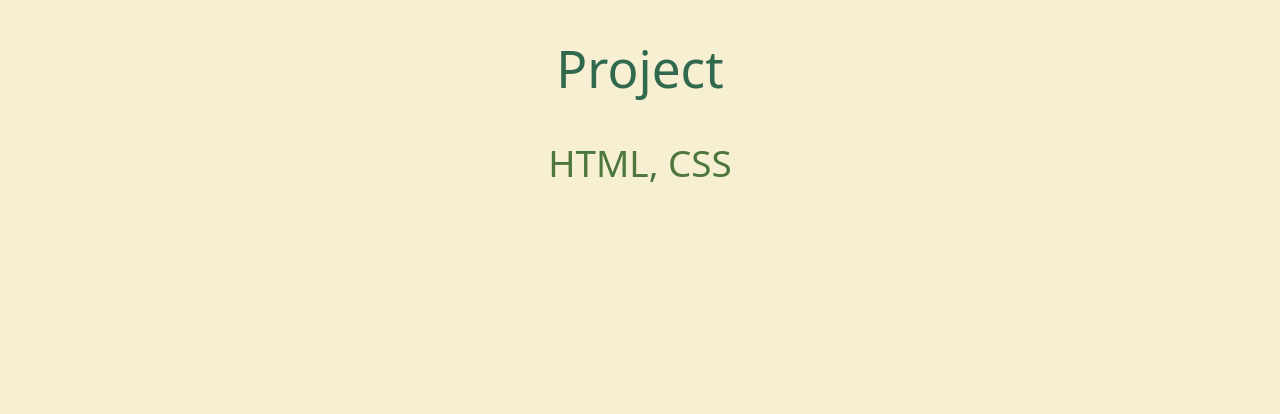
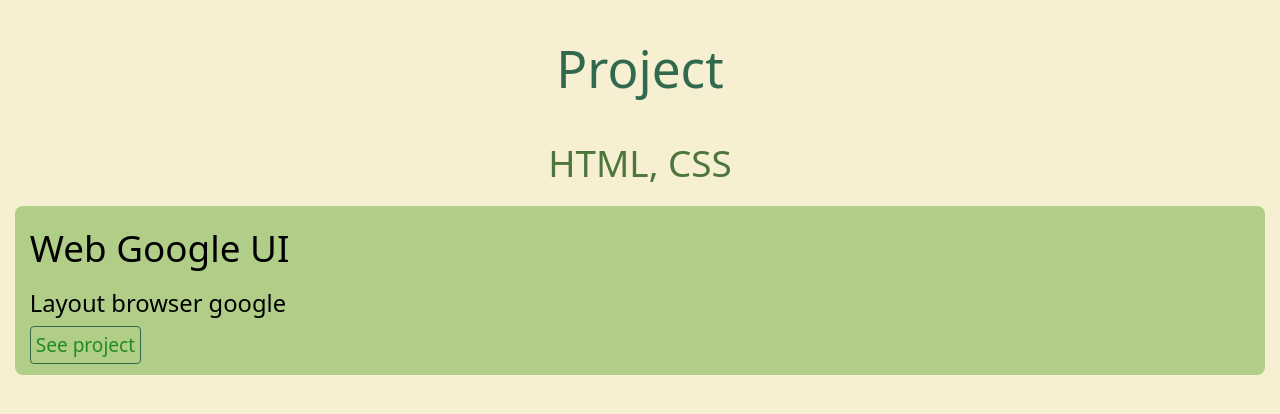
Before and after one commit to zesciati/zak-link-portfolio, a website: page index.html in a window 1280 px wide. Drawn offline with nearby package versions, Linux system fonts and the light colour scheme; files that its build step writes are made by us from their sources.

Commit message:
Menambahkan konten card projek\

```diff
--- a/index.html
+++ b/index.html
@@ -49,11 +49,11 @@
       <h2 class="text-center text-(length:--step-3) text-(--clr-hijau-1) font-medium">HTML, CSS</h2>
     </section>
 
-    <!-- <section class="bg-(--clr-hijau-2) m-(--space-xs) p-(--space-xs) rounded-lg ">
+    <section class="bg-(--clr-hijau-2) m-(--space-xs) p-(--space-xs) rounded-lg ">
       <h3 class="text-(length:--step-3)">Web Google UI</h3>
-      <p class="text-(length:--step-1)">Layout browser google</p>
-      <a href=""></a>
-    </section> -->
+      <p class="text-(length:--step-1) my-(--space-2xs) ">Layout browser google</p>
+      <a href="https://webgoogleui.zakyabiyyu.com/" target="_blank" class="text-(--clr-hijau-4) border-(--clr-hijau-3) border-[1.7px] p-(--space-3xs) text-(length:--step-0) rounded-sm hover:text-neutral-100 hover:bg-(--clr-hijau-3) font-medium">See project</a>
+    </section>
 
   </main>
 </body>
--- a/src/input.css
+++ b/src/input.css
@@ -53,6 +53,8 @@
   --clr-hijau-1:oklch(0.5199 0.0992 137.32);
   --clr-hijau-2:oklch(0.8123 0.0988 127.32);
   --clr-hijau-3: oklch(0.4745 0.0745 160.67);
+  --clr-hijau-4: oklch(0.5578 0.1688 142.89);
+  --clr-biru: oklch(0.5782 0.2282 260.03);
 
 
 }
```
